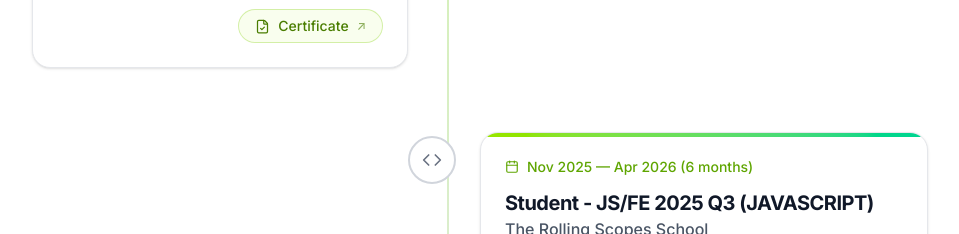
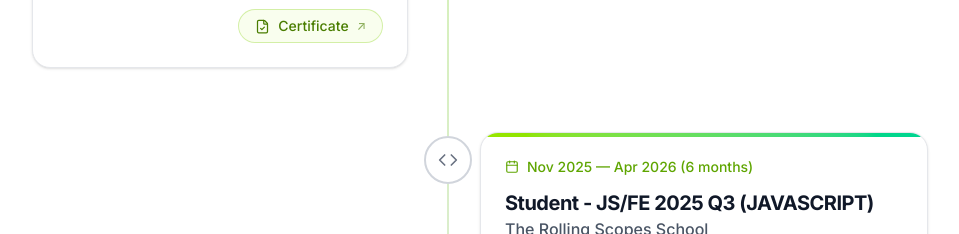
Before and after one commit to oneilcode/oneilcode-dev, a Next.js app: page /en/journey in a window 1280 px wide. Shown: the part 1220-1454 px from the top of the page, without its empty margins (320-1279 px from the left). Built offline with nearby package versions, Linux system fonts and the light colour scheme.

Commit message:
style: fix styles

```diff
--- a/app/components/sections/JourneyTimelineSection.tsx
+++ b/app/components/sections/JourneyTimelineSection.tsx
@@ -72,7 +72,7 @@ export function JourneyTimelineSection() {
                 className={`absolute top-1 left-4 z-20 hidden h-12 w-12 -translate-x-1/2 items-center justify-center rounded-full border-2 bg-white md:left-1/2 xl:flex dark:bg-gray-900 ${
                   isEven
                     ? 'text-lime-600 dark:border-lime-400 dark:text-lime-400'
-                    : 'border-gray-300 bg-white text-gray-500 dark:border-gray-600 dark:bg-gray-800 dark:text-gray-400'
+                    : 'border-gray-300 bg-white text-gray-500 xl:ml-4 dark:border-gray-600 dark:bg-gray-800 dark:text-gray-400'
                 }`}
               >
                 {Icon}
```
